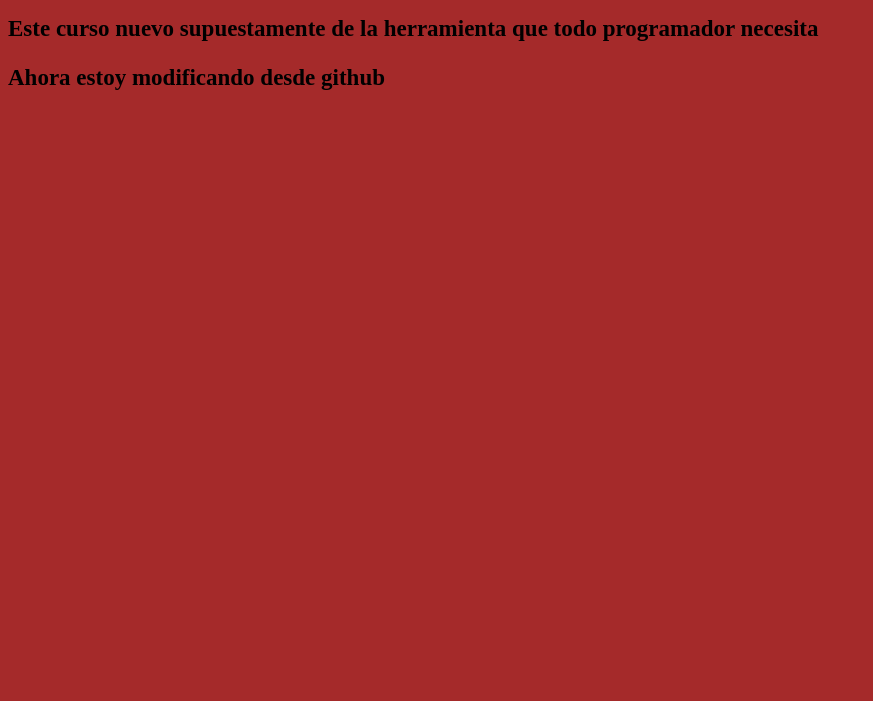
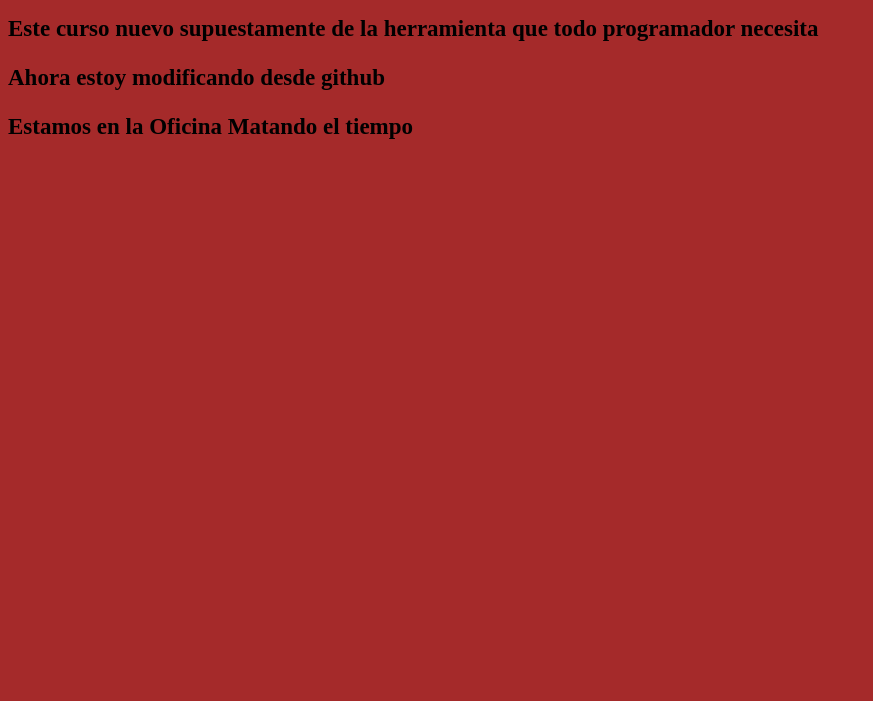
Before and after one commit to maurof2712/Curso-GIT, a plain HTML site: page index.html in a window 1280 px wide. Shown: the part 99-800 px from the top of the page, without its empty margins (0-873 px from the left). Drawn offline with Linux system fonts and the light colour scheme.

Commit message:
Trabajando Duro

```diff
--- a/index.html
+++ b/index.html
@@ -10,5 +10,6 @@
     <h1>CURSO DE GIT</h1>
     <P>Este curso nuevo supuestamente de la herramienta que todo programador necesita</P>
     <p>Ahora estoy modificando desde github</p>
+    <p>Estamos en la Oficina Matando el tiempo</p>
 </body>
 </html>
```
